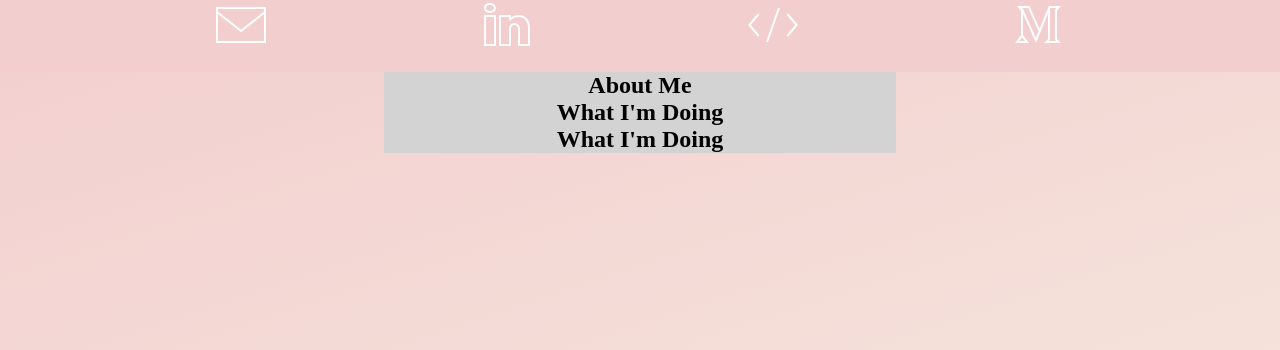
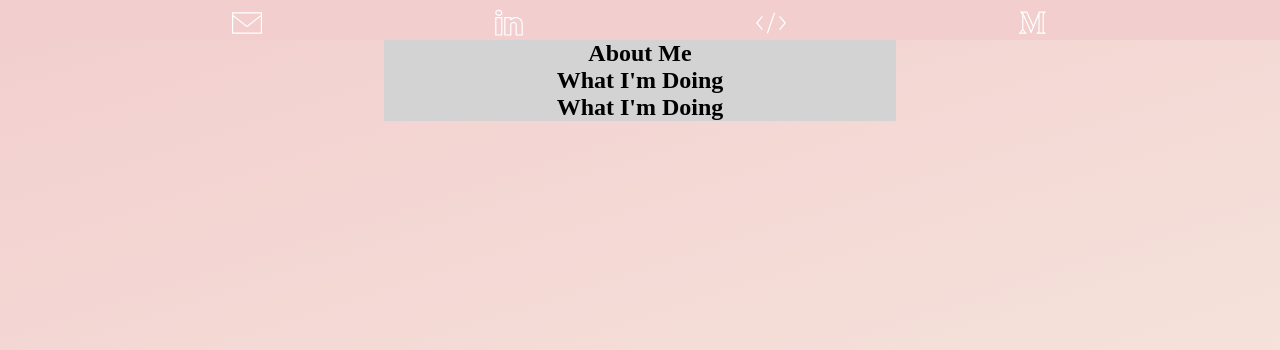
Before and after one commit to 1stofhername/portfolio-webstie, a React (Create React App) app: page / in a window 1280 px wide. Shown: the top 350 px of the page. Built offline with nearby package versions, Linux system fonts and the light colour scheme.

Commit message:
Adds margin to contact icons.

```diff
--- a/src/css/index.css
+++ b/src/css/index.css
@@ -34,5 +34,10 @@
 .contact-icons {
   display:flex;
   justify-content: space-evenly;
-  height: 9vh;
+  height: 5vh;
 }
+
+.contact-icon {
+  height: 75%;
+  margin-top: 25%;
+}
```
